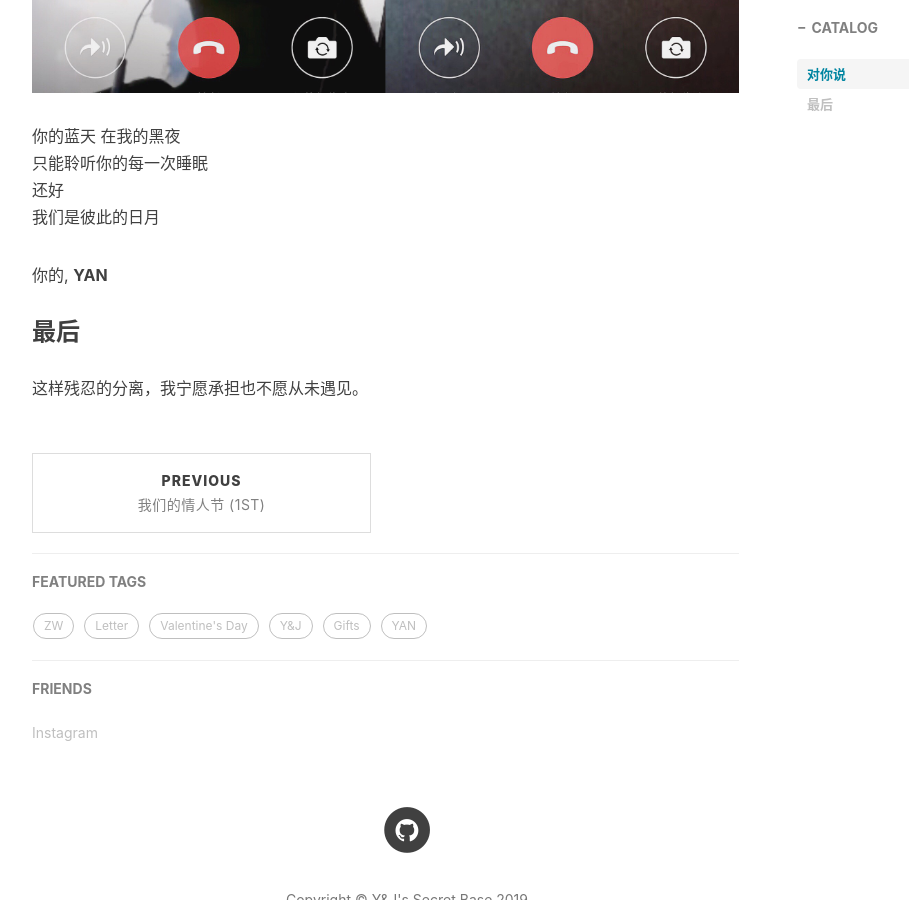
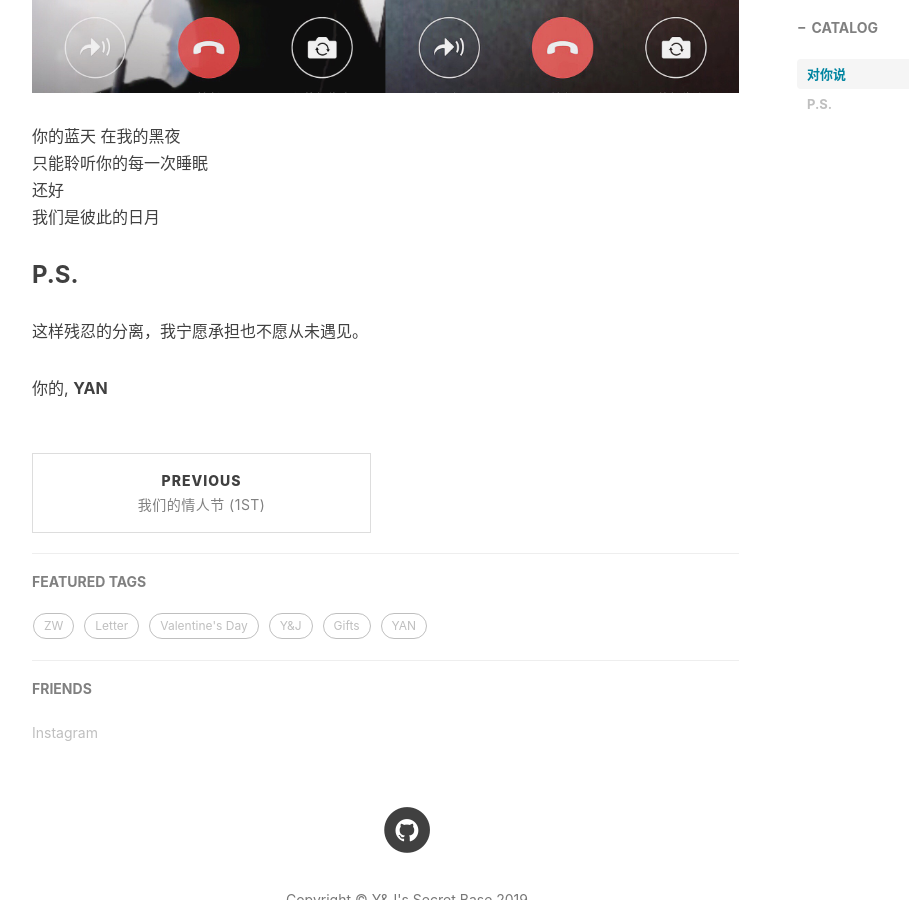
Before and after one commit to project106/project106.github.io, a Jekyll site: the page built from _posts/2019-02-18-For_you.md, in a window 1280 px wide and 900 px high, scrolled down 1327 px. Shown: the whole window, without its empty margins (233-1142 px from the left). Built offline with Jekyll 4.4.1, drawn with Linux system fonts in a browser that asks for light colours; nearby versions of some CDN libraries; comment, search, counter and statistics services are not loaded.

Commit message:
Update 2019-02-18-For_you.md

```diff
--- a/_posts/2019-02-18-For_you.md
+++ b/_posts/2019-02-18-For_you.md
@@ -23,8 +23,10 @@ tags:
 还好<br>
 我们是彼此的日月<br>
 
+
+### P.S.
+这样残忍的分离，我宁愿承担也不愿从未遇见。
+
+
 你的,
 **YAN**
-
-### 最后
-这样残忍的分离，我宁愿承担也不愿从未遇见。
```
